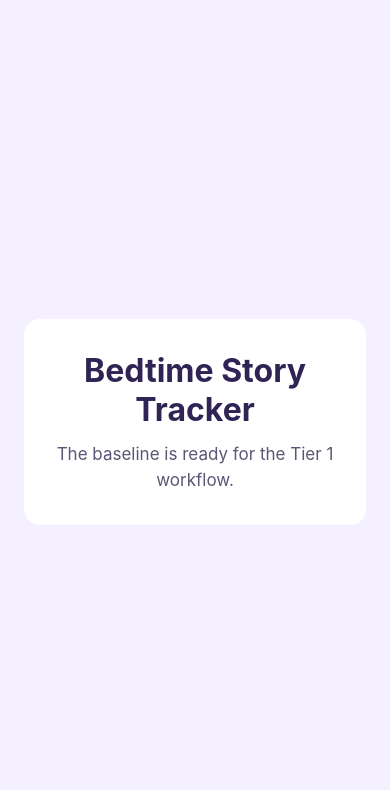
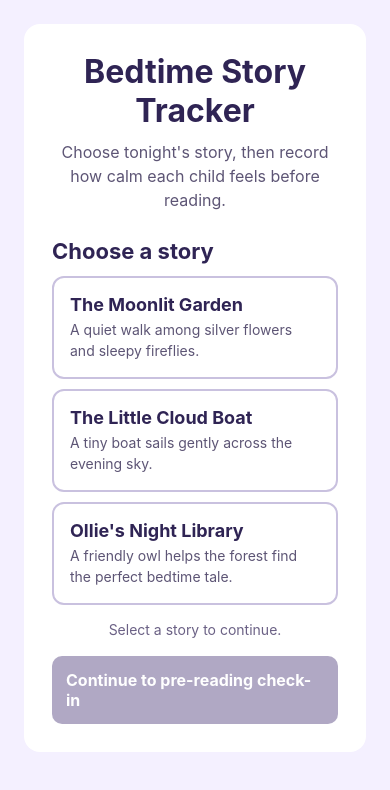
Before and after one commit to bcanon-code/bedtime-story-tracker, a React Native app: screen / in a window 390 px wide. Shown: the top 790 px of the page. Built offline with nearby package versions, Linux system fonts and the light colour scheme.

Commit message:
feat: restore story selection and pre-reading check-in

```diff
--- a/App.tsx
+++ b/App.tsx
@@ -1,19 +1,214 @@
-import { StyleSheet, Text, View } from 'react-native';
+import { useState } from 'react';
+import {
+  Pressable,
+  ScrollView,
+  StyleSheet,
+  Text,
+  TextInput,
+  View,
+} from 'react-native';
 import {
   SafeAreaProvider,
   SafeAreaView,
 } from 'react-native-safe-area-context';
 
+type CalmnessValue = 1 | 2 | 3 | 4 | 5;
+
+interface Story {
+  id: string;
+  title: string;
+  description: string;
+}
+
+interface Child {
+  id: string;
+  name: string;
+}
+
+type CalmnessByChild = Partial<Record<Child['id'], CalmnessValue>>;
+
+const stories: Story[] = [
+  {
+    id: 'moonlit-garden',
+    title: 'The Moonlit Garden',
+    description: 'A quiet walk among silver flowers and sleepy fireflies.',
+  },
+  {
+    id: 'cloud-boat',
+    title: 'The Little Cloud Boat',
+    description: 'A tiny boat sails gently across the evening sky.',
+  },
+  {
+    id: 'owl-library',
+    title: "Ollie's Night Library",
+    description: 'A friendly owl helps the forest find the perfect bedtime tale.',
+  },
+];
+
+const children: Child[] = [
+  { id: 'avery', name: 'Avery' },
+  { id: 'jordan', name: 'Jordan' },
+];
+
+const calmnessValues: CalmnessValue[] = [1, 2, 3, 4, 5];
+
 export default function App() {
+  const [selectedStoryId, setSelectedStoryId] = useState<Story['id'] | null>(
+    null,
+  );
+  const [isCheckingIn, setIsCheckingIn] = useState(false);
+  const [calmnessByChild, setCalmnessByChild] =
+    useState<CalmnessByChild>({});
+  const [notesBefore, setNotesBefore] = useState('');
+
+  const selectedStory = stories.find(
+    (story) => story.id === selectedStoryId,
+  );
+
+  const selectStory = (storyId: Story['id']) => {
+    setSelectedStoryId(storyId);
+    setIsCheckingIn(false);
+  };
+
+  const beginCheckIn = () => {
+    if (selectedStoryId !== null) {
+      setIsCheckingIn(true);
+    }
+  };
+
+  const setChildCalmness = (
+    childId: Child['id'],
+    value: CalmnessValue,
+  ) => {
+    setCalmnessByChild((current) => ({
+      ...current,
+      [childId]: value,
+    }));
+  };
+
   return (
     <SafeAreaProvider>
       <SafeAreaView style={styles.screen}>
-        <View style={styles.card}>
-          <Text style={styles.title}>Bedtime Story Tracker</Text>
-          <Text style={styles.message}>
-            The baseline is ready for the Tier 1 workflow.
-          </Text>
-        </View>
+        <ScrollView contentContainerStyle={styles.page}>
+          <View style={styles.card}>
+            <Text style={styles.title}>Bedtime Story Tracker</Text>
+            <Text style={styles.introduction}>
+              Choose tonight&apos;s story, then record how calm each child feels
+              before reading.
+            </Text>
+
+            <Text style={styles.heading}>Choose a story</Text>
+            <View style={styles.storyList}>
+              {stories.map((story) => {
+                const isSelected = story.id === selectedStoryId;
+
+                return (
+                  <Pressable
+                    accessibilityRole="button"
+                    key={story.id}
+                    onPress={() => selectStory(story.id)}
+                    style={[styles.storyButton, isSelected && styles.selectedStory]}
+                  >
+                    <Text
+                      style={[
+                        styles.storyTitle,
+                        isSelected && styles.selectedStoryText,
+                      ]}
+                    >
+                      {story.title}
+                    </Text>
+                    <Text
+                      style={[
+                        styles.storyDescription,
+                        isSelected && styles.selectedStoryText,
+                      ]}
+                    >
+                      {story.description}
+                    </Text>
+                  </Pressable>
+                );
+              })}
+            </View>
+
+            {selectedStory ? (
+              <View style={styles.selectionSummary}>
+                <Text style={styles.summaryLabel}>Selected story</Text>
+                <Text style={styles.summaryValue}>{selectedStory.title}</Text>
+              </View>
+            ) : (
+              <Text style={styles.prompt}>Select a story to continue.</Text>
+            )}
+
+            {!isCheckingIn && (
+              <Pressable
+                accessibilityRole="button"
+                disabled={!selectedStory}
+                onPress={beginCheckIn}
+                style={[
+                  styles.primaryButton,
+                  !selectedStory && styles.disabledButton,
+                ]}
+              >
+                <Text style={styles.primaryButtonText}>
+                  Continue to pre-reading check-in
+                </Text>
+              </Pressable>
+            )}
+
+            {isCheckingIn && selectedStory && (
+              <View style={styles.checkIn}>
+                <Text style={styles.heading}>Before reading</Text>
+                <Text style={styles.checkInPrompt}>
+                  How calm does each child feel? 1 is very restless and 5 is
+                  very calm.
+                </Text>
+
+                {children.map((child) => (
+                  <View key={child.id} style={styles.childCheckIn}>
+                    <Text style={styles.childName}>{child.name}</Text>
+                    <View style={styles.calmnessRow}>
+                      {calmnessValues.map((value) => {
+                        const isSelected = calmnessByChild[child.id] === value;
+
+                        return (
+                          <Pressable
+                            accessibilityLabel={`${child.name} calmness ${value}`}
+                            accessibilityRole="button"
+                            key={value}
+                            onPress={() => setChildCalmness(child.id, value)}
+                            style={[
+                              styles.calmnessButton,
+                              isSelected && styles.selectedCalmness,
+                            ]}
+                          >
+                            <Text
+                              style={[
+                                styles.calmnessText,
+                                isSelected && styles.selectedCalmnessText,
+                              ]}
+                            >
+                              {value}
+                            </Text>
+                          </Pressable>
+                        );
+                      })}
+                    </View>
+                  </View>
+                ))}
+
+                <Text style={styles.notesLabel}>Optional notes</Text>
+                <TextInput
+                  accessibilityLabel="Pre-reading notes"
+                  multiline
+                  onChangeText={setNotesBefore}
+                  placeholder="Anything helpful to remember before reading?"
+                  style={styles.notesInput}
+                  value={notesBefore}
+                />
+              </View>
+            )}
+          </View>
+        </ScrollView>
       </SafeAreaView>
     </SafeAreaProvider>
   );
@@ -21,18 +216,18 @@ export default function App() {
 
 const styles = StyleSheet.create({
   screen: {
-    alignItems: 'center',
     backgroundColor: '#f4f0ff',
     flex: 1,
-    justifyContent: 'center',
+  },
+  page: {
+    alignItems: 'center',
     padding: 24,
   },
   card: {
-    alignItems: 'center',
     backgroundColor: '#ffffff',
     borderRadius: 16,
-    maxWidth: 520,
-    padding: 32,
+    maxWidth: 620,
+    padding: 28,
     width: '100%',
   },
   title: {
@@ -41,11 +236,141 @@ const styles = StyleSheet.create({
     fontWeight: '700',
     textAlign: 'center',
   },
-  message: {
+  introduction: {
     color: '#5d5575',
-    fontSize: 17,
-    lineHeight: 26,
-    marginTop: 12,
+    fontSize: 16,
+    lineHeight: 24,
+    marginTop: 10,
     textAlign: 'center',
   },
+  heading: {
+    color: '#2f2454',
+    fontSize: 22,
+    fontWeight: '700',
+    marginBottom: 12,
+    marginTop: 26,
+  },
+  storyList: {
+    gap: 10,
+  },
+  storyButton: {
+    borderColor: '#c9c1df',
+    borderRadius: 12,
+    borderWidth: 2,
+    padding: 16,
+  },
+  selectedStory: {
+    backgroundColor: '#51407e',
+    borderColor: '#51407e',
+  },
+  storyTitle: {
+    color: '#2f2454',
+    fontSize: 18,
+    fontWeight: '700',
+  },
+  storyDescription: {
+    color: '#5d5575',
+    lineHeight: 21,
+    marginTop: 4,
+  },
+  selectedStoryText: {
+    color: '#ffffff',
+  },
+  selectionSummary: {
+    backgroundColor: '#f4f0ff',
+    borderRadius: 10,
+    marginTop: 18,
+    padding: 14,
+  },
+  summaryLabel: {
+    color: '#6b6185',
+    fontSize: 13,
+    fontWeight: '600',
+    textTransform: 'uppercase',
+  },
+  summaryValue: {
+    color: '#2f2454',
+    fontSize: 18,
+    fontWeight: '700',
+    marginTop: 3,
+  },
+  prompt: {
+    color: '#6b6185',
+    marginTop: 16,
+    textAlign: 'center',
+  },
+  primaryButton: {
+    alignItems: 'center',
+    backgroundColor: '#51407e',
+    borderRadius: 10,
+    marginTop: 18,
+    padding: 14,
+  },
+  disabledButton: {
+    opacity: 0.45,
+  },
+  primaryButtonText: {
+    color: '#ffffff',
+    fontSize: 16,
+    fontWeight: '700',
+  },
+  checkIn: {
+    borderTopColor: '#ded8eb',
+    borderTopWidth: 1,
+    marginTop: 26,
+  },
+  checkInPrompt: {
+    color: '#5d5575',
+    lineHeight: 22,
+    marginBottom: 18,
+  },
+  childCheckIn: {
+    marginBottom: 18,
+  },
+  childName: {
+    color: '#2f2454',
+    fontSize: 17,
+    fontWeight: '700',
+    marginBottom: 8,
+  },
+  calmnessRow: {
+    flexDirection: 'row',
+    gap: 10,
+  },
+  calmnessButton: {
+    alignItems: 'center',
+    borderColor: '#9e93ba',
+    borderRadius: 22,
+    borderWidth: 2,
+    height: 44,
+    justifyContent: 'center',
+    width: 44,
+  },
+  selectedCalmness: {
+    backgroundColor: '#51407e',
+    borderColor: '#51407e',
+  },
+  calmnessText: {
+    color: '#51407e',
+    fontSize: 16,
+    fontWeight: '700',
+  },
+  selectedCalmnessText: {
+    color: '#ffffff',
+  },
+  notesLabel: {
+    color: '#2f2454',
+    fontSize: 17,
+    fontWeight: '700',
+    marginBottom: 8,
+  },
+  notesInput: {
+    borderColor: '#9e93ba',
+    borderRadius: 10,
+    borderWidth: 1,
+    color: '#2f2454',
+    minHeight: 96,
+    padding: 12,
+    textAlignVertical: 'top',
+  },
 });
```
